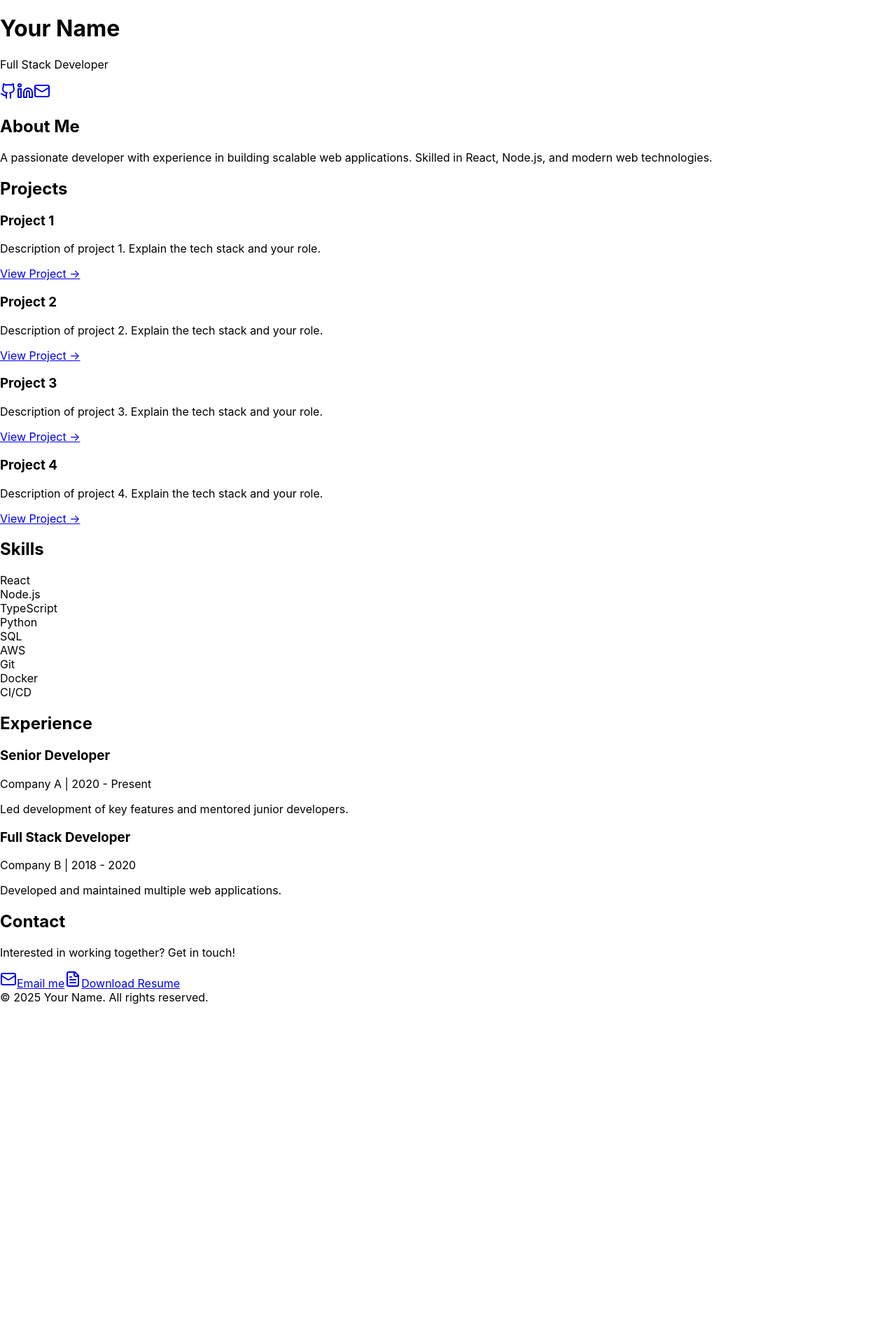
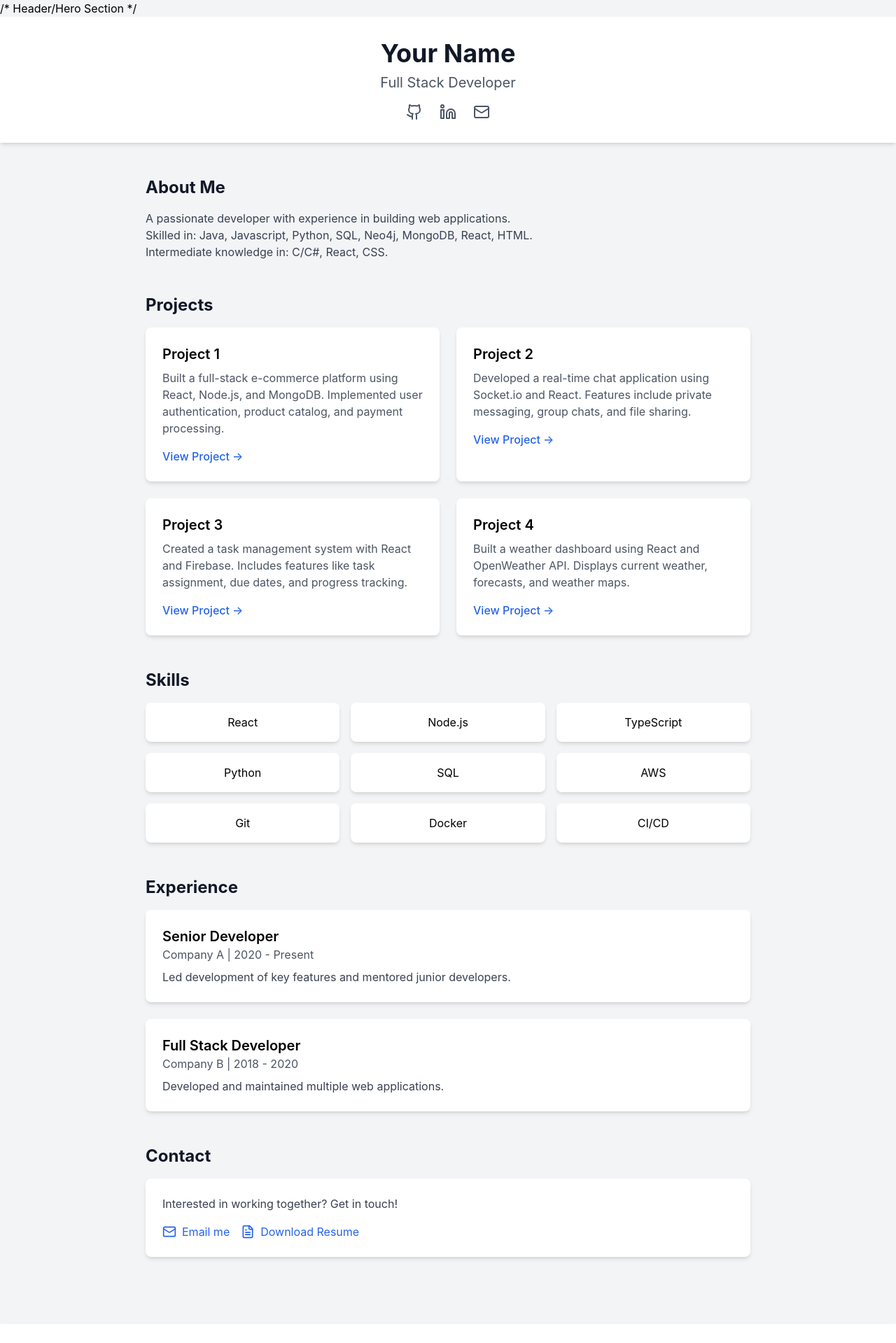
Before and after one commit to A1fr0mDay1/Portfolio-Website, a React (Create React App) app: page / in a window 1280 px wide. Shown: the top 1919 px of the page at 70% size. Before the commit the page ends 1435 px from the top, so only its background shows below. Built offline with nearby package versions, Linux system fonts and the light colour scheme.

Commit message:
added all files and fixed tailwindcss

```diff
--- /dev/null
+++ b/index.html
@@ -0,0 +1,12 @@
+<!DOCTYPE html>
+<html lang="en">
+  <head>
+    <meta charset="UTF-8" />
+    <meta name="viewport" content="width=device-width, initial-scale=1.0" />
+    <title>Your Portfolio</title>
+  </head>
+  <body>
+    <div id="root"></div>
+    <script type="module" src="/src/main.jsx"></script>
+  </body>
+</html>
--- /dev/null
+++ b/postcss.config.js
@@ -0,0 +1,6 @@
+module.exports = {
+  plugins: {
+    tailwindcss: {},
+    autoprefixer: {},
+  },
+}
--- a/src/App.css
+++ /dev/null
@@ -1,38 +0,0 @@
-.App {
-  text-align: center;
-}
-
-.App-logo {
-  height: 40vmin;
-  pointer-events: none;
-}
-
-@media (prefers-reduced-motion: no-preference) {
-  .App-logo {
-    animation: App-logo-spin infinite 20s linear;
-  }
-}
-
-.App-header {
-  background-color: #282c34;
-  min-height: 100vh;
-  display: flex;
-  flex-direction: column;
-  align-items: center;
-  justify-content: center;
-  font-size: calc(10px + 2vmin);
-  color: white;
-}
-
-.App-link {
-  color: #61dafb;
-}
-
-@keyframes App-logo-spin {
-  from {
-    transform: rotate(0deg);
-  }
-  to {
-    transform: rotate(360deg);
-  }
-}
--- /dev/null
+++ b/src/App.jsx
@@ -0,0 +1,155 @@
+import React from 'react';
+import { Github, Linkedin, Mail, FileText } from 'lucide-react';
+
+const Portfolio = () => {
+    return (
+        <div className="min-h-screen bg-gray-100">
+            /* Header/Hero Section */
+            <header className="bg-white shadow-md">
+                <div className="max-w-4xl mx-auto py-8 px-4 text-center">
+                    <h1 className="text-4xl font-bold text-gray-900">Your Name</h1>
+                    <p className="text-xl text-gray-600 mt-2">Full Stack Developer</p>
+
+                    <div className="flex justify-center gap-6 mt-4">
+                        <a href="#" className="text-gray-600 hover:text-gray-900">
+                            <Github className="w-6 h-6" />
+                        </a>
+                        <a href="#" className="text-gray-600 hover:text-gray-900">
+                            <Linkedin className="w-6 h-6" />
+                        </a>
+                        <a href="mailto:your.email@example.com" className="text-gray-600 hover:text-gray-900">
+                            <Mail className="w-6 h-6" />
+                        </a>
+                    </div>
+                </div>
+            </header>
+
+            {/* Main Content */}
+            <main className="max-w-4xl mx-auto py-12 px-4">
+                {/* About Section */}
+                <section className="mb-12">
+                    <h2 className="text-2xl font-bold text-gray-900 mb-4">About Me</h2>
+                    <p className="text-gray-700">
+                        A passionate developer with experience in building web applications.
+                    </p>
+                    <p className="text-gray-700">
+                        Skilled in: Java, Javascript, Python, SQL, Neo4j, MongoDB, React, HTML.
+                    </p>
+                    <p className="text-gray-700">
+                        Intermediate knowledge in: C/C#, React, CSS.
+                    </p>
+                </section>
+
+                {/* Projects Section */}
+                <section className="mb-12">
+                    <h2 className="text-2xl font-bold text-gray-900 mb-4">Projects</h2>
+                    <div className="grid grid-cols-1 md:grid-cols-2 gap-6">
+                        {[
+                            {
+                                title: "Project 1",
+                                description: "Built a full-stack e-commerce platform using React, Node.js, and MongoDB. Implemented user authentication, product catalog, and payment processing.",
+                                link: "#"
+                            },
+                            {
+                                title: "Project 2",
+                                description: "Developed a real-time chat application using Socket.io and React. Features include private messaging, group chats, and file sharing.",
+                                link: "#"
+                            },
+                            {
+                                title: "Project 3",
+                                description: "Created a task management system with React and Firebase. Includes features like task assignment, due dates, and progress tracking.",
+                                link: "#"
+                            },
+                            {
+                                title: "Project 4",
+                                description: "Built a weather dashboard using React and OpenWeather API. Displays current weather, forecasts, and weather maps.",
+                                link: "#"
+                            }
+                        ].map((project, index) => (
+                            <div key={index} className="bg-white p-6 rounded-lg shadow-md hover:shadow-lg transition-shadow">
+                                <h3 className="text-xl font-semibold mb-2">{project.title}</h3>
+                                <p className="text-gray-600 mb-4">{project.description}</p>
+                                <a href={project.link} className="text-blue-600 hover:text-blue-800 font-medium inline-flex items-center">
+                                    View Project
+                                    <span className="ml-1">→</span>
+                                </a>
+                            </div>
+                        ))}
+                    </div>
+                </section>
+
+                {/* Skills Section */}
+                <section className="mb-12">
+                    <h2 className="text-2xl font-bold text-gray-900 mb-4">Skills</h2>
+                    <div className="grid grid-cols-2 md:grid-cols-3 gap-4">
+                        {[
+                            'React', 'Node.js', 'TypeScript',
+                            'Python', 'SQL', 'AWS',
+                            'Git', 'Docker', 'CI/CD'
+                        ].map((skill) => (
+                            <div key={skill} className="bg-white p-4 rounded-lg shadow-md text-center">
+                                {skill}
+                            </div>
+                        ))}
+                    </div>
+                </section>
+
+                {/* Experience Section */}
+                <section className="mb-12">
+                    <h2 className="text-2xl font-bold text-gray-900 mb-4">Experience</h2>
+                    <div className="space-y-6">
+                        {[
+                            {
+                                role: 'Senior Developer',
+                                company: 'Company A',
+                                period: '2020 - Present',
+                                description: 'Led development of key features and mentored junior developers.'
+                            },
+                            {
+                                role: 'Full Stack Developer',
+                                company: 'Company B',
+                                period: '2018 - 2020',
+                                description: 'Developed and maintained multiple web applications.'
+                            }
+                        ].map((job, index) => (
+                            <div key={index} className="bg-white p-6 rounded-lg shadow-md">
+                                <h3 className="text-xl font-semibold">{job.role}</h3>
+                                <p className="text-gray-600">{job.company} | {job.period}</p>
+                                <p className="text-gray-700 mt-2">{job.description}</p>
+                            </div>
+                        ))}
+                    </div>
+                </section>
+
+                {/* Contact Section */}
+                <section>
+                    <h2 className="text-2xl font-bold text-gray-900 mb-4">Contact</h2>
+                    <div className="bg-white p-6 rounded-lg shadow-md">
+                        <p className="text-gray-700 mb-4">
+                            Interested in working together? Get in touch!
+                        </p>
+                        <div className="flex gap-4">
+                            <a href="mailto:your.email@example.com" className="flex items-center gap-2 text-blue-600 hover:text-blue-800">
+                                <Mail className="w-5 h-5" />
+                                Email me
+                            </a>
+                            <a href="#" className="flex items-center gap-2 text-blue-600 hover:text-blue-800">
+                                <FileText className="w-5 h-5" />
+                                Download Resume
+                            </a>
+                        </div>
+                    </div>
+                </section>
+            </main>
+
+            {/* Footer */}
+            <footer className="bg-white shadow-lg mt-12">
+                <div className="max-w-4xl mx-auto py-6 px-4 text-center text-gray-600">
+                    © {new Date().getFullYear()} Your Name. All rights reserved.
+                </div>
+            </footer>
+        </div>
+    );
+};
+
+export default Portfolio;
--- a/src/index.css
+++ b/src/index.css
@@ -1,3 +1,7 @@
+@import "tailwindcss/base";
+@import "tailwindcss/components";
+@import "tailwindcss/utilities";
+
 body {
   margin: 0;
   font-family: -apple-system, BlinkMacSystemFont, 'Segoe UI', 'Roboto', 'Oxygen',
--- /dev/null
+++ b/src/main.jsx
@@ -0,0 +1,10 @@
+import React from 'react'
+import ReactDOM from 'react-dom/client'
+import App from './App'
+import './index.css'
+
+ReactDOM.createRoot(document.getElementById('root')).render(
+  <React.StrictMode>
+    <App />
+  </React.StrictMode>
+)
--- /dev/null
+++ b/tailwind.config.js
@@ -0,0 +1,11 @@
+/** @type {import('tailwindcss').Config} */
+module.exports = {
+  content: [
+    './index.html',
+    './src/**/*.{js,jsx,ts,tsx}', // Include all JSX/TSX files in src
+  ],
+  theme: {
+    extend: {},
+  },
+  plugins: [],
+};
--- /dev/null
+++ b/vite.config.js
@@ -0,0 +1,6 @@
+import { defineConfig } from 'vite'
+import react from '@vitejs/plugin-react'
+
+export default defineConfig({
+  plugins: [react()],
+})
```
Also changed, not shown: package.json (+9 -1 lines), website.jsx (renamed from src/App.js), 1 other file (tests, documents, lock files or other folders).
